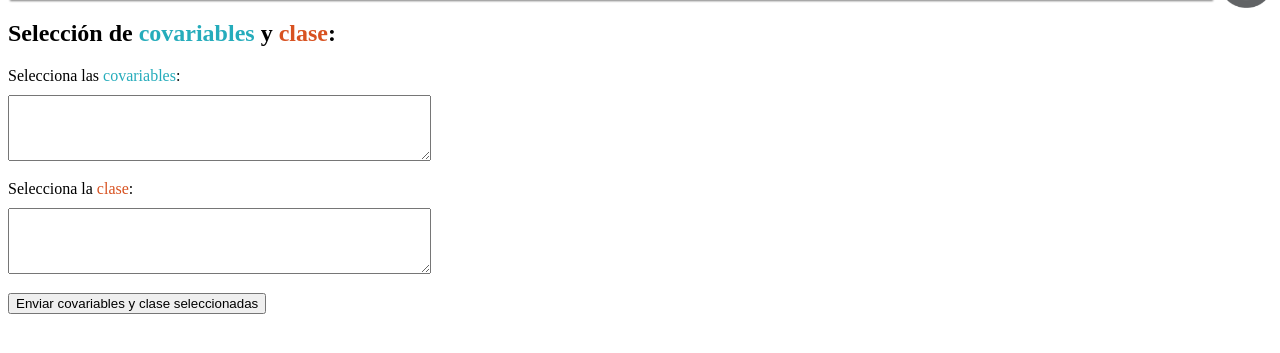
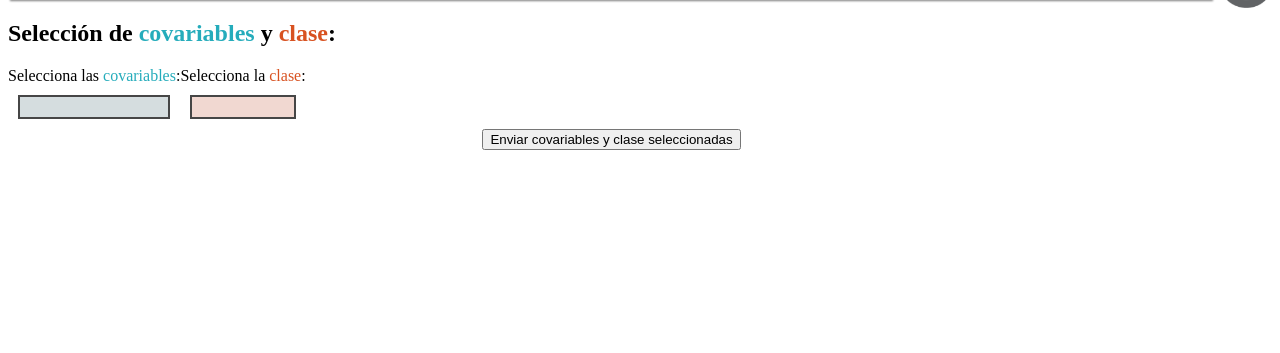
Before and after one commit to RodrigoRiveraRico/WebPruebaShowVariables, a Flask app: template templates/arbol.html in a window 1280 px wide. Shown: the part 52-405 px from the top of the page. Run offline with Flask 3, Linux system fonts and the light colour scheme; the template is opened without the code that fills it: most values are stand-ins (such as "Sample title", 1, 10 or a date in 2020); data that the repository does not hold is empty; some libraries are stand-ins or nearby versions.

Commit message:
Modificaciones al css y reacomodo de la visualización de arbol.html

```diff
--- a/static/css/styles.css
+++ b/static/css/styles.css
@@ -65,3 +65,65 @@ body {
     width: 200px; /* Ajusta el ancho según sea necesario */
     background-color: #fff; /* Fondo blanco para el contenedor */
 }
+
+/* Estilos para arbol.html */
+.selected-item {
+    display: flex;
+    align-items: center;
+    margin-bottom: 5px;
+}
+.remove-button {
+    margin-left: 10px;
+    cursor: pointer;
+    color: red;
+    border: 1px solid #ccc;
+    border-radius: 3px;
+    background: blanchedalmond;
+    font-size: 12px;
+    padding: 2px 5px;
+}
+textarea {
+    /* width: 30%; */
+    /* height: 70px; */
+    margin-top: 10px;
+    margin-bottom: 15px;
+}
+.covariables {
+    color: rgb(37, 172, 187);
+}
+.clase {
+    color: rgb(216, 82, 33);
+}
+
+
+#selectedNodesContainer1, #selectedNodesContainer2{
+    border: 2.5px solid rgb(70, 70, 70); /* Cambia el color y grosor del borde según tus necesidades */
+    padding: 10px;           /* Añade espacio dentro del div */
+    margin: 10px;            /* Añade espacio fuera del div */
+    max-width: 550px;
+    max-height: 200px; /* Ajusta la altura máxima según sea necesario */
+    overflow-y: auto; /* Habilita el scroll vertical */
+    flex: 0 0 50%;
+}
+
+#container_SVar {
+    display: flex; /* Usa flexbox para el contenedor */
+    height: 100%; /* Asegura que el contenedor principal ocupe toda la altura de la ventana */
+    width: 100%;
+}
+
+#selectedNodesContainer1 {
+    background-color: rgb(213, 221, 223); /* Color de fondo para distinguir visualmente */
+}
+#selectedNodesContainer2 {
+    background-color: rgb(241, 216, 209); /* Color de fondo para distinguir visualmente */
+}
+
+
+#buttonContainer {
+    display: grid; /* Usa grid para el contenedor */
+    place-items: center; /* Centra horizontal y verticalmente */
+}
+
+
+/* ---------- */
--- a/templates/arbol.html
+++ b/templates/arbol.html
@@ -9,37 +9,6 @@
     <link rel="stylesheet" href="https://cdnjs.cloudflare.com/ajax/libs/jstree/3.2.1/themes/default/style.min.css" />
     <link rel="stylesheet" href="https://cdnjs.cloudflare.com/ajax/libs/jstree/3.3.12/themes/default-dark/style.min.css" />
 
-    <style>
-
-        .selected-item {
-            display: flex;
-            align-items: center;
-            margin-bottom: 5px;
-        }
-        .remove-button {
-            margin-left: 10px;
-            cursor: pointer;
-            color: red;
-            border: 1px solid #ccc;
-            border-radius: 3px;
-            background: blanchedalmond;
-            font-size: 12px;
-            padding: 2px 5px;
-        }
-        textarea {
-            /* width: 30%; */
-            /* height: 70px; */
-            margin-top: 10px;
-            margin-bottom: 15px;
-        }
-        .covariables {
-            color: rgb(37, 172, 187);
-        }
-        .clase {
-            color: rgb(216, 82, 33);
-        }
-    </style>
-
 </head>
 
 <body>
@@ -50,19 +19,23 @@
     <script src="https://cdnjs.cloudflare.com/ajax/libs/jquery/3.6.0/jquery.min.js"></script>
     <script src="https://cdnjs.cloudflare.com/ajax/libs/jstree/3.2.1/jstree.min.js"></script>
     <form id="selectVariablesForm" action="/select_variables" method="post">
+        <div id="container_SVar">
             <div>
                 <label>Selecciona las <span class="covariables">covariables</span>:</label>
                 <div id="tree"></div>
                 <div id="selectedNodesContainer1"></div>
-            <textarea name="selectedVariables1" id="selectedVariables1" rows="4" cols="50" readonly></textarea>
+                <textarea name="selectedVariables1" id="selectedVariables1" rows="4" cols="50" readonly style="display: none;"></textarea>
             </div>
             <div>
                 <label>Selecciona la <span class = "clase">clase</span>:</label>
                 <div id="tree2"></div>
                 <div id="selectedNodesContainer2"></div>
-            <textarea name="selectedVariables2" id="selectedVariables2" rows="4" cols="50" readonly></textarea>
+                <textarea name="selectedVariables2" id="selectedVariables2" rows="4" cols="50" readonly style="display: none;"></textarea>
             </div>
+        </div>
+        <div id="buttonContainer">
         <button id="sendButton" style="display:none;" type="submit">Enviar covariables y clase seleccionadas</button>
+        </div>
     </form>
     <script>
         $(function () {
--- a/templates/resDB.html
+++ b/templates/resDB.html
@@ -7,7 +7,6 @@
     <link rel="stylesheet" type="text/css" href="{{ url_for('static', filename='css/styles.css') }}">
 </head>
 <body>
-
     <header>    {{etiqueta_h}}     </header>
 
     <h1>Resolución de las BD</h1>
@@ -37,9 +36,11 @@
 
 
     <script>
+        // Esto es para que se carguen las opciones desde que se carga la página --
         document.addEventListener('DOMContentLoaded', (event) => {
         updateDbSelect();
         });
+        //--
         var Dict_res = {{ Dict_res | tojson | safe }};  // Pasamos el diccionario a Json para JS.
         var K = 0;  // contador aux.
 
```
Also changed, not shown: templates/index.html (+0 -17 lines). Lines whose indentation alone changed are shown as unchanged.
